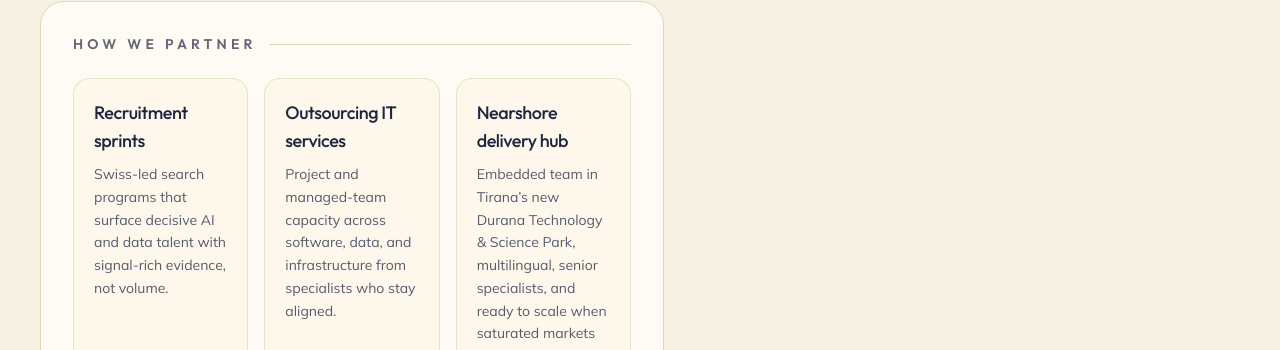
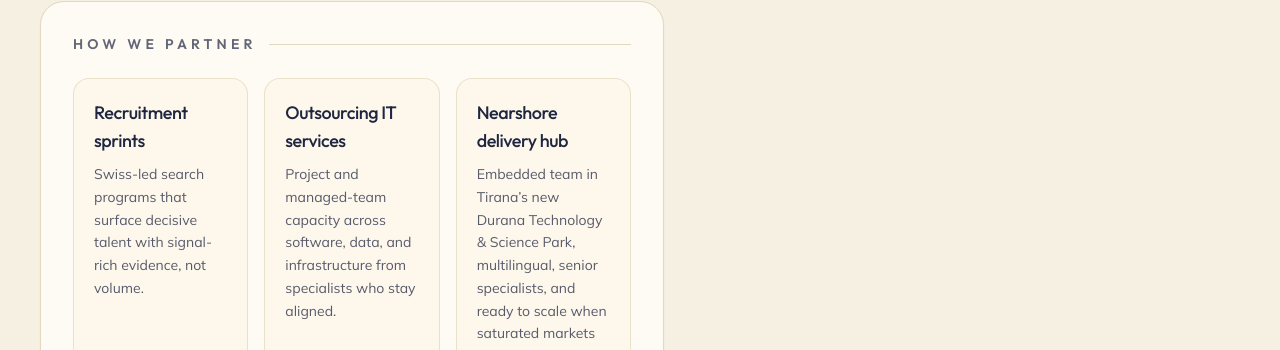
Before and after one commit to David-tech-creator/haystack, a Next.js app: page / in a window 1280 px wide. Shown: the part 776-1126 px from the top of the page. Built offline with nearby package versions, Linux system fonts and the light colour scheme.

Commit message:
content: generalise recruitment sprint copy

```diff
--- a/src/components/hero.tsx
+++ b/src/components/hero.tsx
@@ -94,7 +94,7 @@ export function Hero() {
               {
                 title: "Recruitment sprints",
                 copy:
-                  "Swiss-led search programs that surface decisive AI and data talent with signal-rich evidence, not volume.",
+            "Swiss-led search programs that surface decisive talent with signal-rich evidence, not volume.",
               },
               {
                 title: "Outsourcing IT services",
```
